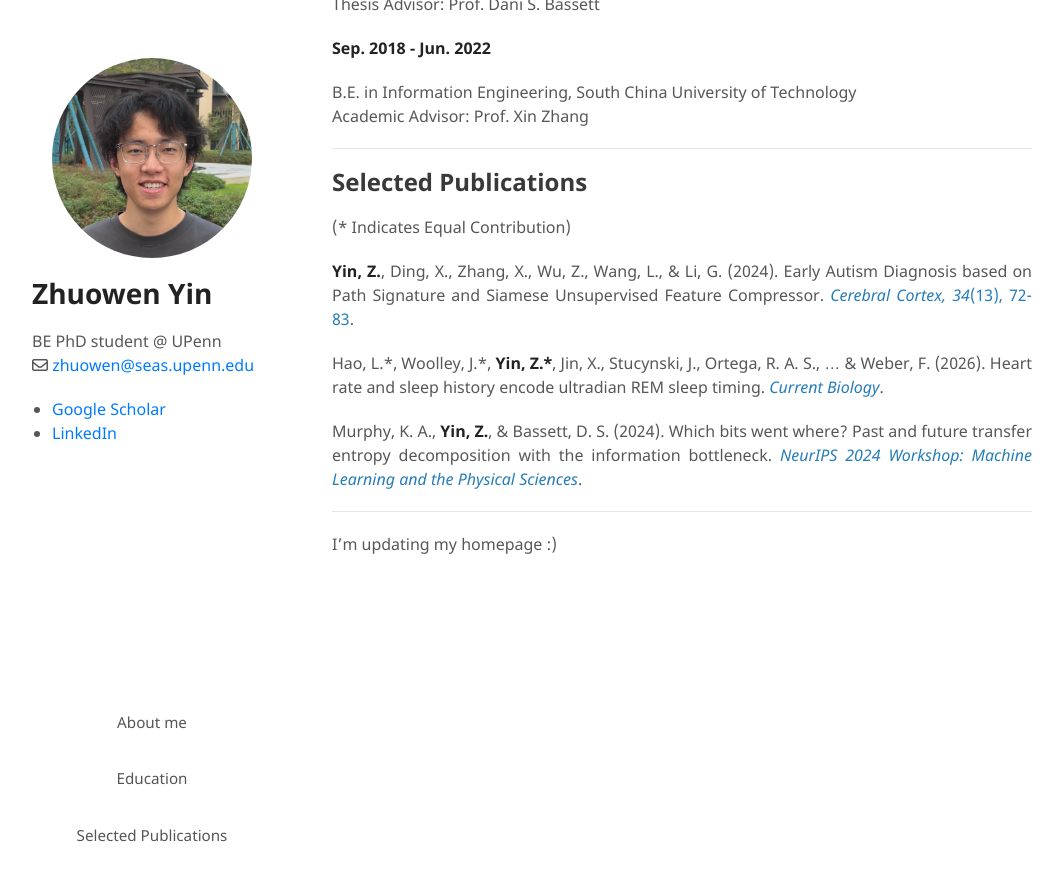
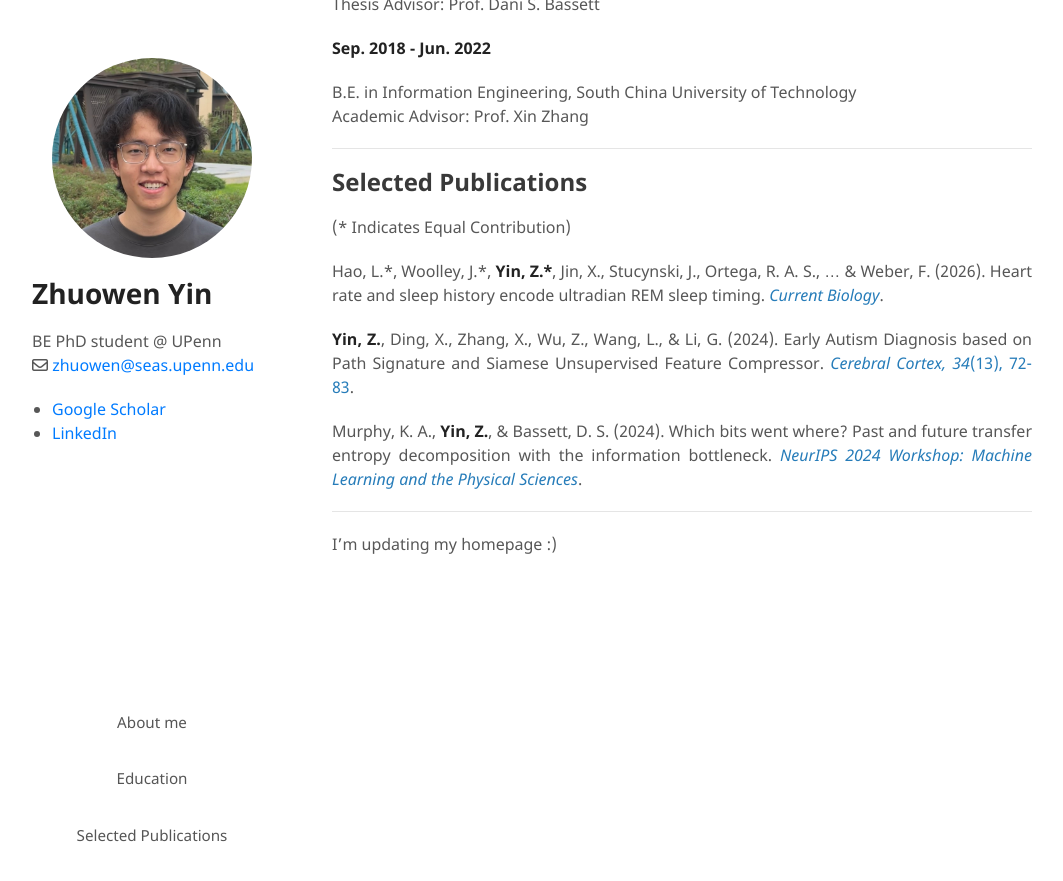
Before and after one commit to zhuowenyin/zhuowenyin.github.io, a Jekyll site: the page built from index.md, in a window 1280 px wide and 900 px high, scrolled down 520 px. Shown: the top 881 px of the window, without its empty margins (108-1171 px from the left). Built offline with Jekyll 4.4.1, drawn with Linux system fonts in a browser that asks for light colours.

Commit message:
Updated main content

```diff
--- a/index.md
+++ b/index.md
@@ -34,10 +34,10 @@ Academic Advisor: Prof. Xin Zhang
 ## Selected Publications {#publications}
 (\* Indicates Equal Contribution)
 
+Hao, L.\*, Woolley, J.\*, **Yin, Z.\***, Jin, X., Stucynski, J., Ortega, R. A. S., ... & Weber, F. (2026). Heart rate and sleep history encode ultradian REM sleep timing. [*Current Biology*](https://www.cell.com/current-biology/fulltext/S0960-9822(26)00167-3).
+
 **Yin, Z.**, Ding, X., Zhang, X., Wu, Z., Wang, L., & Li, G. (2024). Early Autism Diagnosis based on Path Signature and Siamese Unsupervised Feature Compressor.
 [*Cerebral Cortex, 34*(13), 72-83](https://academic.oup.com/cercor/article/34/13/72/7661143).
-
-Hao, L.\*, Woolley, J.\*, **Yin, Z.\***, Jin, X., Stucynski, J., Ortega, R. A. S., ... & Weber, F. (2026). Heart rate and sleep history encode ultradian REM sleep timing. [*Current Biology*](https://www.cell.com/current-biology/fulltext/S0960-9822(26)00167-3).
 
 Murphy, K. A., **Yin, Z.**, & Bassett, D. S. (2024). Which bits went where? Past and future transfer entropy decomposition with the information bottleneck. [*NeurIPS 2024 Workshop: Machine Learning and the Physical Sciences*](https://neurips.cc/virtual/2024/100060).
 
```
